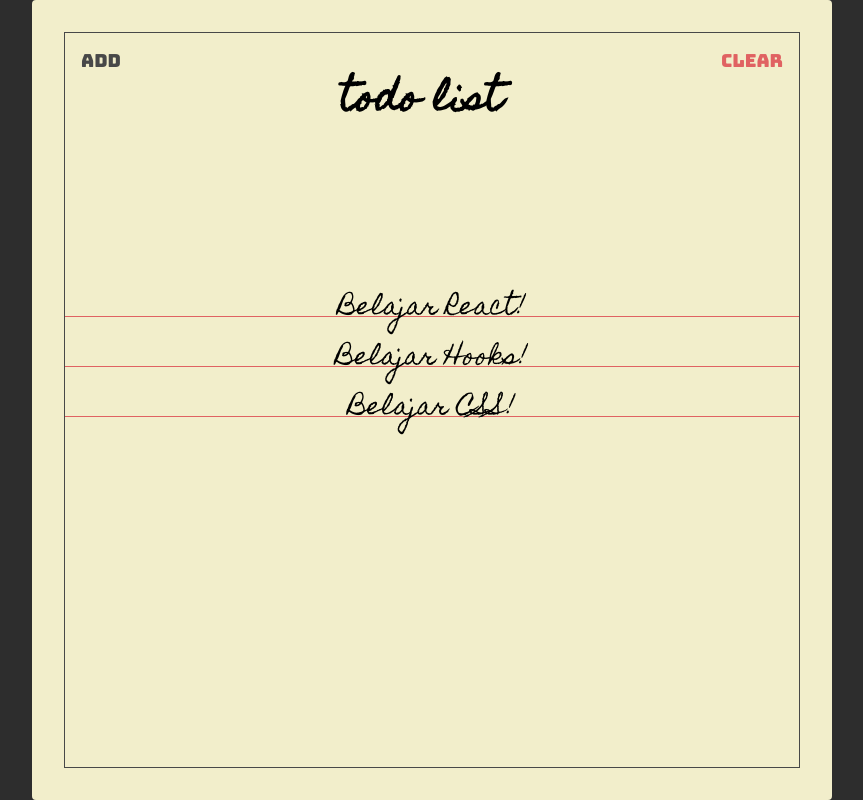
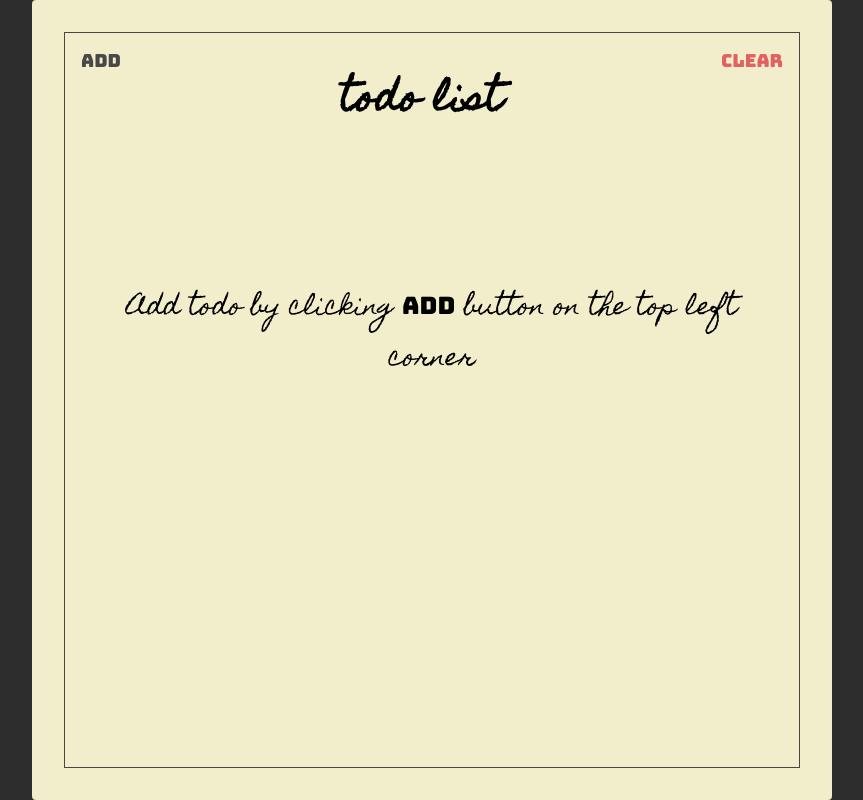
Before and after one commit to yenihuluu/React-todolist_1, a React (Create React App) app: page / in a window 1280 px wide. Both pictures are taken after a click on the button "Clear". Shown: the whole page, without its empty margins (208-1071 px from the left). Built offline with nearby package versions, Linux system fonts and the light colour scheme.

Commit message:
delete function dan placeholder

```diff
--- a/src/components/Header.jsx
+++ b/src/components/Header.jsx
@@ -1,27 +1,26 @@
 import React from "react"; // Deklarasiin var React dari package/dependencies/react
 //props-type di hilangin karena props(children) sudah tidak digunakan
-import PropType from "prop-types";
+import PropTypes from "prop-types";
 
-const Header = ({ showAddToggle, showAdd }) => {
+const Header = ({ showAddToggle, showAdd, clearTodos }) => {
   //disini ga menggunakan props (children) karena Header ini bagian dari Children
   return (
     <section className="header">
-      <button
-        className="header-btn main-black-color"
-        onClick={showAddToggle}
-        showAdd={showAdd}
-      >
+      <button className="header-btn main-black-color" onClick={showAddToggle}>
         {showAdd ? "Finish" : "Add"}
       </button>
       <h1 className="header-title">Todo list</h1>
-      <button className="header-btn main-red-color">Clear</button>
+      <button className="header-btn main-red-color" onClick={clearTodos}>
+        Clear
+      </button>
     </section>
   );
 };
 
 Header.propTypes = {
-  showAddToggle: PropType.func.isRequired,
-  showAdd: PropType.bool.isRequired
+  showAddToggle: PropTypes.func.isRequired,
+  showAdd: PropTypes.bool.isRequired,
+  clearTodos: PropTypes.func.isRequired
 };
 
 export default Header;
--- a/src/components/Paper.jsx
+++ b/src/components/Paper.jsx
@@ -9,7 +9,7 @@
   );
 };
 
-Paper.PropTypes = {
+Paper.propTypes = {
   children: PropTypes.oneOfType([
     PropTypes.arrayOf(PropTypes.node),
     PropTypes.node
--- a/src/components/Todos.jsx
+++ b/src/components/Todos.jsx
@@ -1,12 +1,13 @@
 import React from "react";
 
 import Todo from "./Todo";
-import PropsType from "prop-types";
+import PropTypes from "prop-types";
 
 const Todos = ({ todos, completeTodo }) => {
   return (
     <section className="todos">
-      {todos.map((todo, index) => {
+      {todos.length > 0 &&
+        todos.map((todo, index) => {
           return (
             <Todo
               key={index}
@@ -17,12 +18,18 @@
             />
           );
         })}
+      {todos.length === 0 && (
+        <div className="todo-placeholder-text">
+          Add todo by clicking{" "}
+          <span className="add-button-placeholder-text">Add</span> button on the top left corner
+        </div>
+      )}
     </section>
   );
 };
 
-Todos.propsType = {
-  todos: PropsType.arrayOf(PropsType.shape({ text: PropsType.string })),
-  completeTodo: PropsType.func.isRequired //tipenya Array -> String
+Todos.propTypes = {
+  todos: PropTypes.arrayOf(PropTypes.shape({ text: PropTypes.string })),
+  completeTodo: PropTypes.func.isRequired //tipenya Array -> String
 };
 export default Todos;
--- a/src/pages/TodoList.jsx
+++ b/src/pages/TodoList.jsx
@@ -16,10 +16,15 @@
   const [showAdd, setShowAdd] = useState(false);
 
   const addTodo = value => {
-    const addedTodo = [...todos, { text: value, isCompleted: false }];
-    setTodos(addedTodo);
+    //bertugas menambah Todo list
+    if (todos.length < 10) {
+      const addedTodo = [...todos, { text: value, isCompleted: false }];
+      setTodos(addedTodo);
+    } else {
+      alert("Hanya bisa 10 list");
+    }
   };
-
+  const clearTodos = () => setTodos([]);
   const completeTodo = index => {
     const addedTodo = [...todos];
     addedTodo[index].isCompleted = !addedTodo[index].isCompleted;
@@ -32,7 +37,11 @@
 
   return (
     <Paper>
-      <Header showAddToggle={showAddToggle} showAdd={showAdd} />
+      <Header
+        showAddToggle={showAddToggle}
+        showAdd={showAdd}
+        clearTodos={clearTodos}
+      />
       <TodoForm addTodo={addTodo} showAdd={showAdd} />
       <Todos todos={todos} completeTodo={completeTodo} />
     </Paper>
--- a/src/styles.css
+++ b/src/styles.css
@@ -155,3 +155,15 @@
   width: 100%;
   height: 50px;
 }
+
+.todo-placeholder-text {
+  font-family: "Homemade Apple", sans-serif;
+  font-size: 24px;
+  text-align: center;
+  padding: 16px;
+}
+
+.add-button-placeholder-text {
+  font-family: "Bungee", sans-serif;
+  font-size: 24px;
+}
```
Lines whose indentation alone changed are shown as unchanged.
